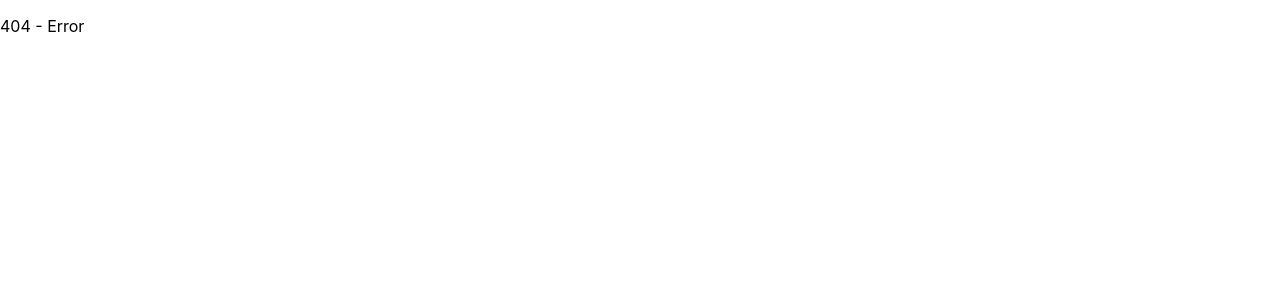
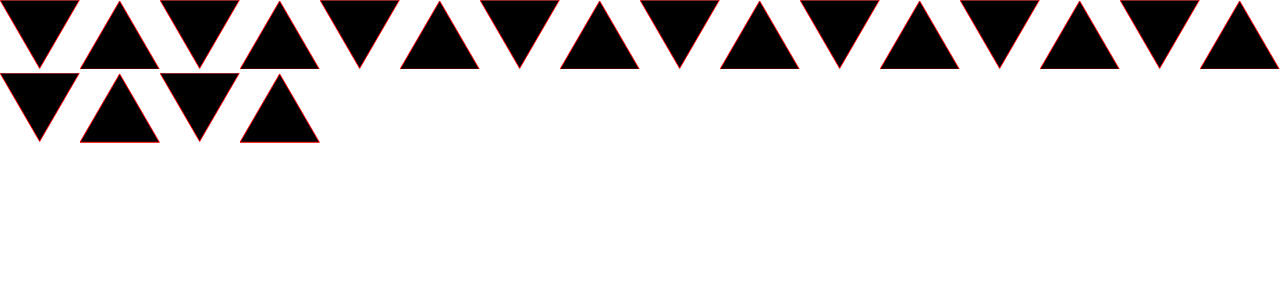
Before and after one commit to ArchiMidi/AAD_Charts_proportions, a React (Create React App) app: page /tris in a window 1280 px wide. Shown: the top 300 px of the page. Built offline with nearby package versions, Linux system fonts and the light colour scheme.

Commit message:
add new tris page

```diff
--- a/src/App.js
+++ b/src/App.js
@@ -5,7 +5,7 @@ import { Routes, Route, useLocation } from 'react-router-dom'
 import { TransitionGroup, CSSTransition } from 'react-transition-group';
 
 import Rectangles from './pages/Rectangles'
-import NewRectangles from './pages/NewRectangles'
+import Triangles from './pages/Triangles'
 import InlineTriangles from './pages/InlineTriangles';
 import HomePage from './pages/HomePage';
 import ErrorPage from './pages/ErrorPage';
@@ -17,8 +17,8 @@ function App() {
   const routes = [
     { path: '/', element: <HomePage dataArr={dataArr} />, name: 'Home' },
     { path: '/inline', element: <InlineTriangles data={data} />, name: 'Inline Triangles' },
-    { path: '/rect', element: <NewRectangles dataArr={dataArr} />, name: 'Rectangles' },
-    { path: '/oldrect', element: <Rectangles dataArr={dataArr} />, name: 'Rectangles' },
+    { path: '/tris', element: <Triangles dataArr={dataArr} />, name: 'Triangles' },
+    { path: '/rect', element: <Rectangles dataArr={dataArr} />, name: 'Rectangles' },
 
     { path: '/*', element: <ErrorPage data={data} />, name: '404' },
   ]
--- a/src/pages/NewRectangles.js
+++ /dev/null
@@ -1,14 +0,0 @@
-import React from 'react'
-
-export default function NewRectangles(props) {
-    const { dataArr } = props;
-    return (
-        <div>{dataArr.map((el) => {
-            return (
-                <p>{el[0]}</p>
-            )
-        }
-        )}
-        </div>
-    )
-}
--- /dev/null
+++ b/src/pages/Triangles.js
@@ -0,0 +1,25 @@
+import React from 'react'
+import { ReactComponent as Triangle } from "../assets/triangle.svg"
+
+export default function Triangles(props) {
+    const { dataArr } = props;
+
+    return (
+        <div>{dataArr.map((place, index) => {
+            const name = place[0];
+            const info = place[1];
+            return (
+                <Triangle
+                    key={name + 'tri'}
+                    style={{
+                        width: '5rem',
+                        transform: index % 2 === 0 && 'scaleY(-1)',
+                        stroke: 'red',
+
+                }} />
+            )
+        }
+        )}
+        </div>
+    )
+}
```
